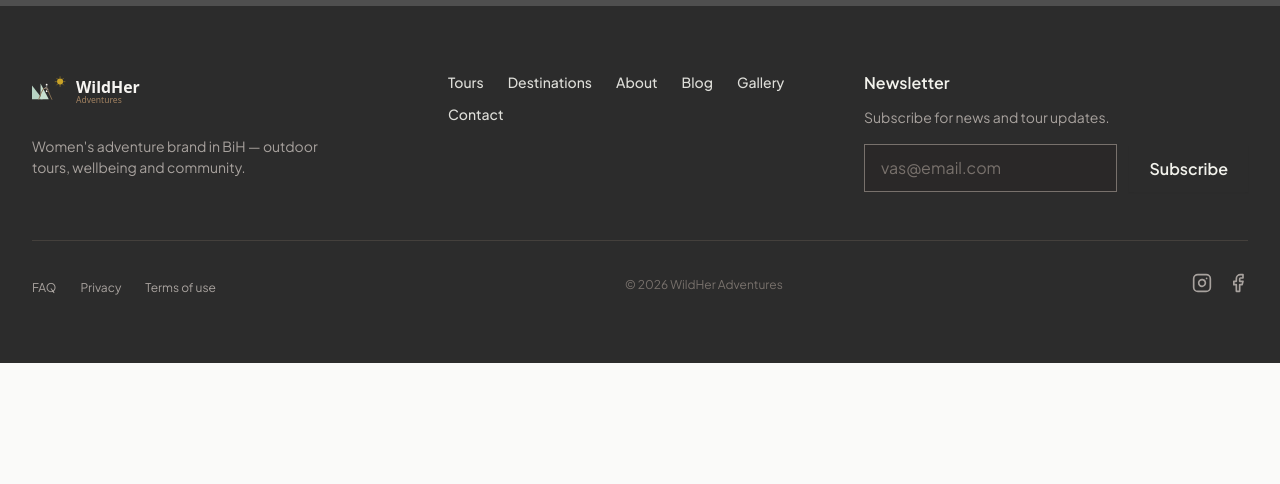
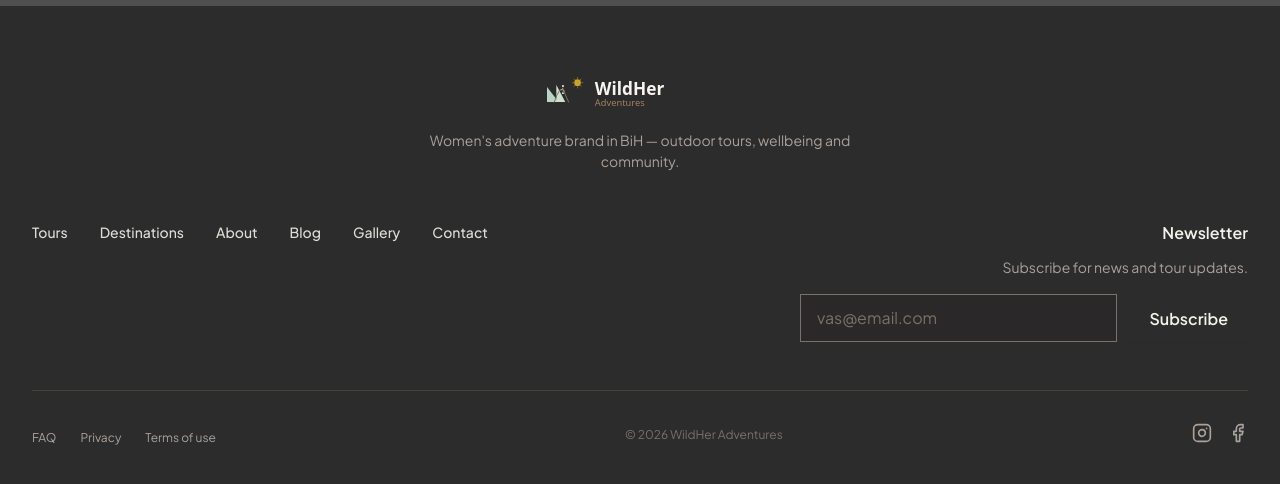
Before and after one commit to jasnez/wildher-adventures, a Next.js app: page /en in a window 1280 px wide. Shown: the part 7133-7617 px from the top of the page. Before the commit the page ends 7496 px from the top, so only its background shows below. Built offline with nearby package versions, Linux system fonts and the light colour scheme; grey boxes are pictures that could not be loaded.

Commit message:
feat(footer): centered logo layout and refined nav/newsletter
Made-with: Cursor

```diff
--- a/components/Footer.jsx
+++ b/components/Footer.jsx
@@ -83,27 +83,27 @@ export function Footer() {
   return (
     <footer className="bg-brand-charcoal text-brand-off-white" role="contentinfo">
       <div className="mx-auto max-w-7xl px-4 py-12 md:px-6 md:py-16 lg:px-8">
-        {/* Glavni blok: logo, nav, newsletter */}
-        <div className="grid gap-10 lg:grid-cols-12 lg:gap-8">
-          {/* Logo + tagline */}
-          <div className="lg:col-span-4">
+        {/* Logo centriran iznad svega */}
+        <div className="flex flex-col items-center text-center">
           <Link href="/" className="inline-block" aria-label="WildHer Adventures">
             <Image
               src="/logo-dark.svg"
               alt="WildHer Adventures"
-                width={180}
-                height={54}
-                className="h-10 w-auto md:h-11"
+              width={200}
+              height={60}
+              className="h-11 w-auto md:h-12"
               unoptimized
             />
           </Link>
-            <p className="mt-4 text-small text-neutral-400 max-w-xs">
+          <p className="mt-3 max-w-md text-small text-neutral-400">
             {t('tagline')}
           </p>
         </div>
 
-          <nav className="lg:col-span-4" aria-label="Footer navigacija">
-            <ul className="flex flex-wrap gap-x-6 gap-y-2">
+        {/* Navigacija i newsletter ispod loga */}
+        <div className="mt-10 flex flex-col gap-10 md:mt-12 md:flex-row md:items-start md:justify-between">
+          <nav className="md:w-1/2" aria-label="Footer navigacija">
+            <ul className="flex flex-wrap justify-center gap-x-8 gap-y-2 md:justify-start">
               {FOOTER_NAV.map((link) => (
                 <li key={link.href}>
                   <Link
@@ -117,18 +117,20 @@ export function Footer() {
             </ul>
           </nav>
 
-          <div className="lg:col-span-4">
-            <h3 className="text-body font-semibold text-brand-off-white mb-3">
+          <div className="md:w-1/2 md:max-w-md md:text-right">
+            <h3 className="mb-3 text-body font-semibold text-brand-off-white">
               {t('newsletter')}
             </h3>
-            <p className="text-small text-neutral-400 mb-4">
+            <p className="mb-4 text-small text-neutral-400">
               {t('newsletterDesc')}
             </p>
             <NewsletterSignup />
           </div>
         </div>
 
-        <div className="mt-12 flex flex-col items-center justify-between gap-6 border-t border-neutral-700 pt-8 md:flex-row">
+        {/* Donja traka: pravne stranice + social */}
+        <div className="mt-12 border-t border-neutral-700 pt-8">
+          <div className="flex flex-col items-center justify-between gap-6 md:flex-row">
             <nav aria-label="Pravne stranice">
               <ul className="flex flex-wrap justify-center gap-x-6 gap-y-2">
                 {LEGAL_LINKS.map((link) => (
@@ -143,9 +145,11 @@ export function Footer() {
                 ))}
               </ul>
             </nav>
+
             <p className="text-caption text-neutral-500">
               © {new Date().getFullYear()} WildHer Adventures
             </p>
+
             <div className="flex items-center gap-4">
               {SOCIAL_LINKS.map((s) => (
                 <a
@@ -162,6 +166,7 @@ export function Footer() {
             </div>
           </div>
         </div>
+      </div>
     </footer>
   );
 }
```
Also changed, not shown: 1 other file (tests, documents, lock files or other folders). Lines whose indentation alone changed are shown as unchanged.
